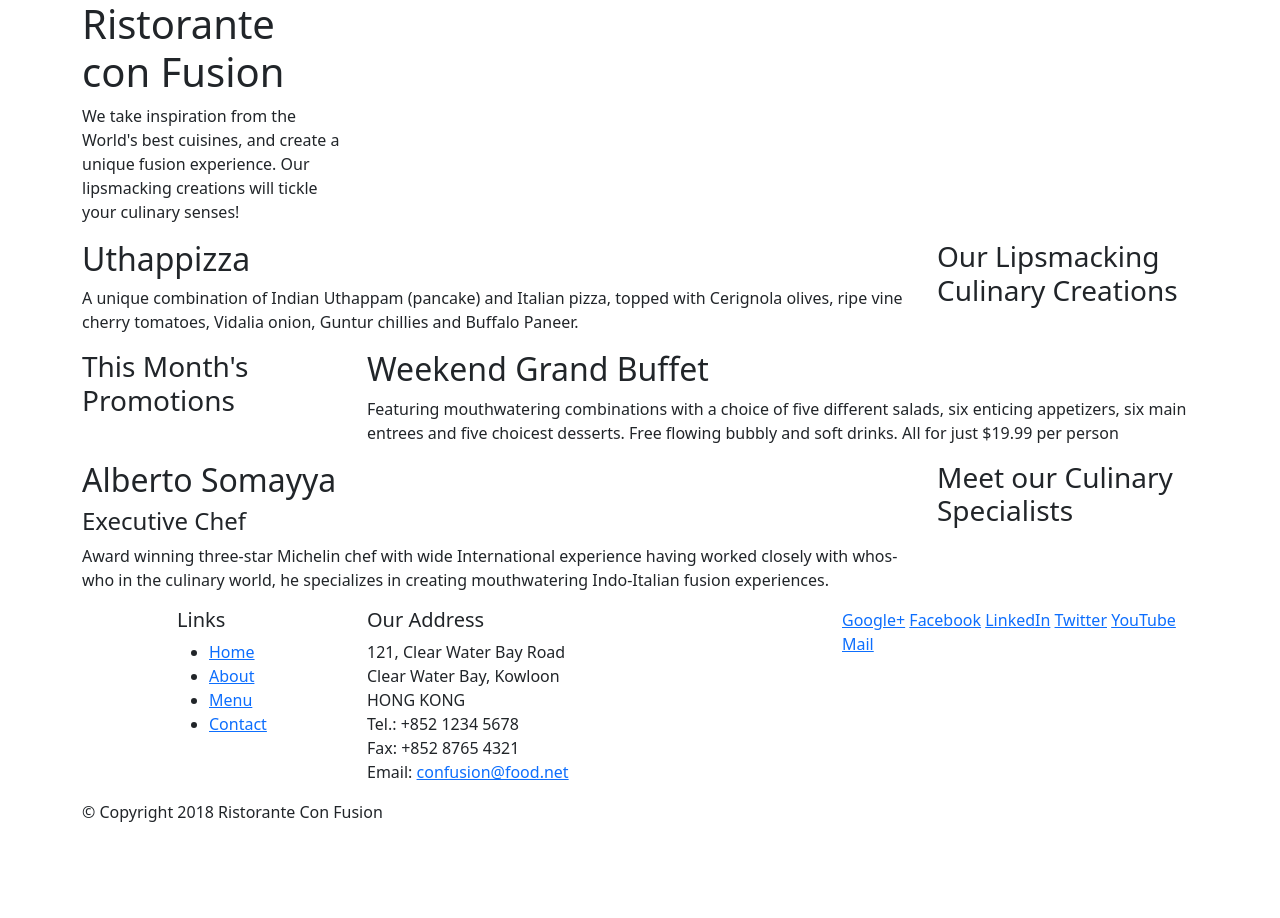
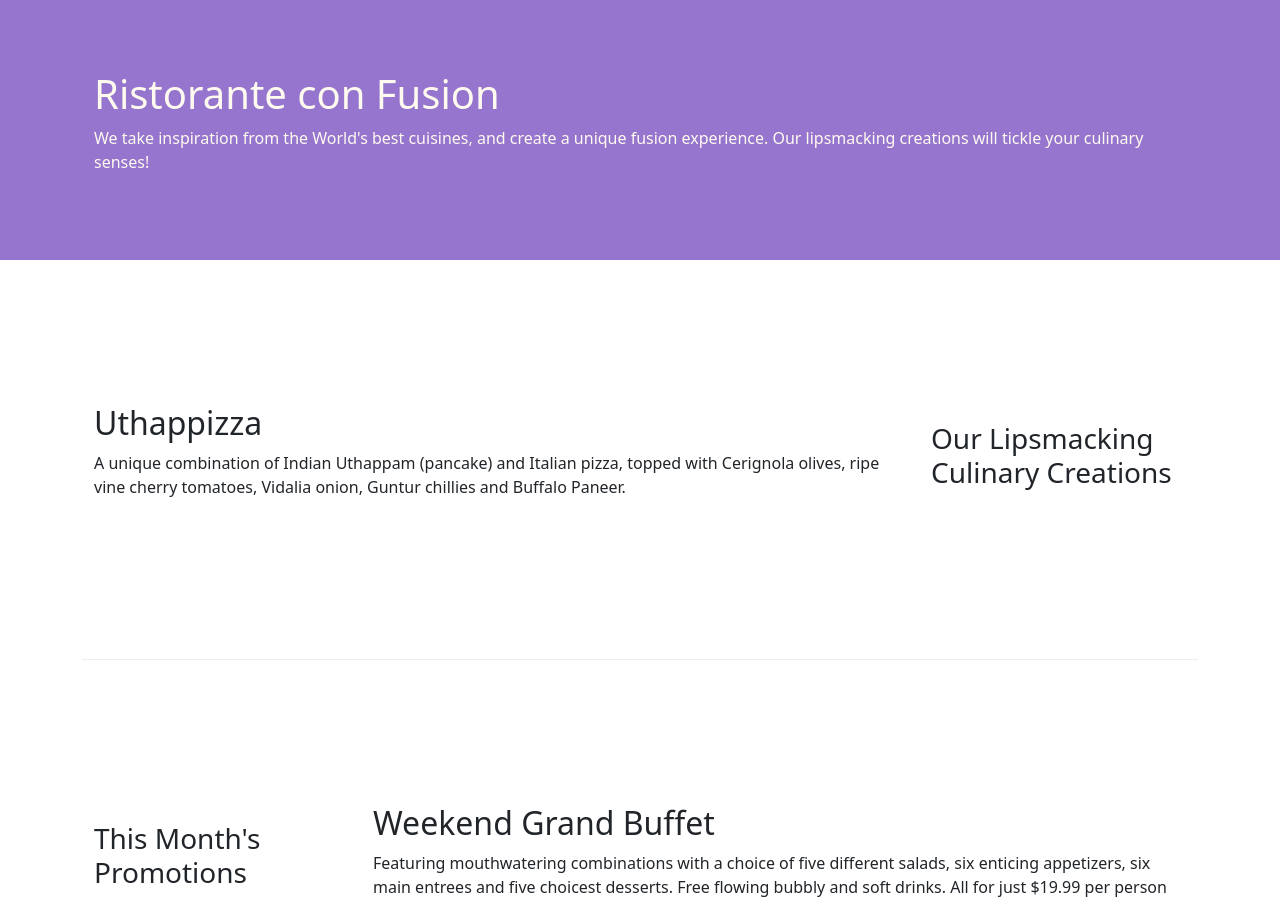
Before and after one commit to bernardolr/Front-end-web-UI-frameworks, a website: page index.html in a window 1280 px wide. Shown: the top 918 px of the page. Before the commit the page ends 840 px from the top, so only its background shows below. Drawn offline with nearby package versions, Linux system fonts and the light colour scheme.

Commit message:
Bootstrap Grid Part Two

```diff
--- /dev/null
+++ b/css/styles.css
@@ -0,0 +1,30 @@
+.row-header {
+    margin: 0px auto;
+    padding: 0px auto;
+}
+
+.row-content {
+    margin: 0px auto;
+    padding: 50px 0px 50px 0px;
+    border-bottom: 1px ridge;
+    min-height: 400px;
+}
+
+.footer {
+    background-color: #D1C4E9;
+    margin: 0px auto;
+    padding: 20px 0px 20px 0px;
+}
+
+.jumbotron {
+    padding: 70px 30px 70px 30px;
+    margin: 0px auto;
+    background: #9575CD;
+    color: floralwhite;
+}
+
+.address {
+    font-size: 80%;
+    margin: 0px;
+    color: #0f0f0f;
+}
--- a/index.html
+++ b/index.html
@@ -9,6 +9,7 @@
 
     <!-- Bootstrap CSS -->
     <link rel="stylesheet" href="node_modules/bootstrap/dist/css/bootstrap.min.css">
+    <link rel="stylesheet" href="css/styles.css">
     <title>Ristorante Con Fusion</title>
 </head>
 
@@ -16,8 +17,8 @@
 
     <header class="jumbotron">
         <div class="container">
-            <div class ="row">
-                <div class="col-12 col-sm-6 col-md-3">
+            <div class ="row row-header ">
+                <div class="">
                     <h1>Ristorante con Fusion</h1>
                     <p>We take inspiration from the World's best cuisines, and create a unique fusion experience. Our lipsmacking creations will tickle your culinary senses!</p>
                 </div>
@@ -28,7 +29,7 @@
     </header>
 
     <div class = "container" >
-        <div class = "row">
+        <div class = "row row-content align-items-center">
             <div class="col-12 col-sm-4 order-sm-last col-md-3">
                 <h3>Our Lipsmacking Culinary Creations</h3>
             </div>
@@ -39,7 +40,7 @@
         </div>
 
 
-        <div class = "row" >
+        <div class = "row row-content align-items-center" >
             <div class="col-12 col-sm-4 col-md-3">
                 <h3>This Month's Promotions</h3>
             </div>
@@ -49,7 +50,7 @@
             </div>
         </div>
 
-        <div class = "row" >
+        <div class = "row row-content align-items-center" >
             <div class="col-12 col-sm-4 order-sm-last col-md-3">
                 <h3>Meet our Culinary Specialists</h3>
             </div>
@@ -61,12 +62,12 @@
         </div>
     </div>
 
-    <footer>
+    <footer class="footer ">
         <div class="container">
-            <div class="row">
+            <div class="row ">
                 <div class="col-4 offset-1 col-sm-2">
                     <h5>Links</h5>
-                    <ul>
+                    <ul class="list-unstyled">
                         <li><a href="#">Home</a></li>
                         <li><a href="#">About</a></li>
                         <li><a href="#">Menu</a></li>
@@ -84,8 +85,8 @@
 		              Email: <a href="mailto:confusion@food.net">confusion@food.net</a>
 		           </address>
                 </div>
-                <div class=" col-12 col-sm-4">
-                    <div>
+                <div class=" col-12 col-sm-4 align-self-center">
+                    <div class="text-center">
                         <a href="http://google.com/+">Google+</a>
                         <a href="http://www.facebook.com/profile.php?id=">Facebook</a>
                         <a href="http://www.linkedin.com/in/">LinkedIn</a>
```
